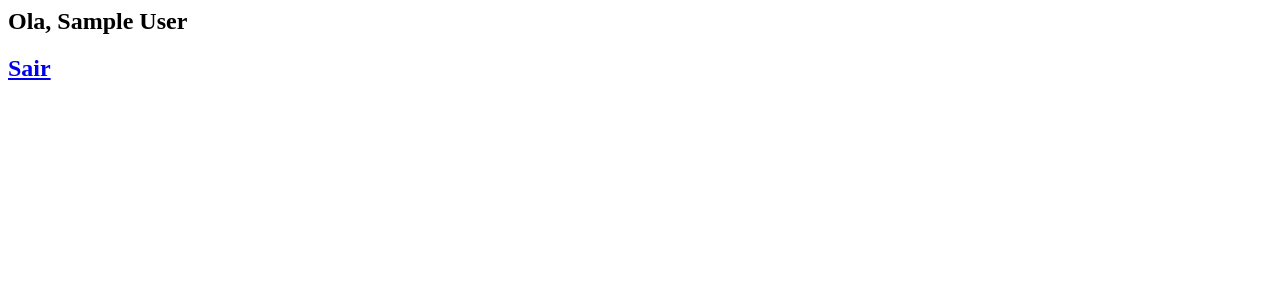
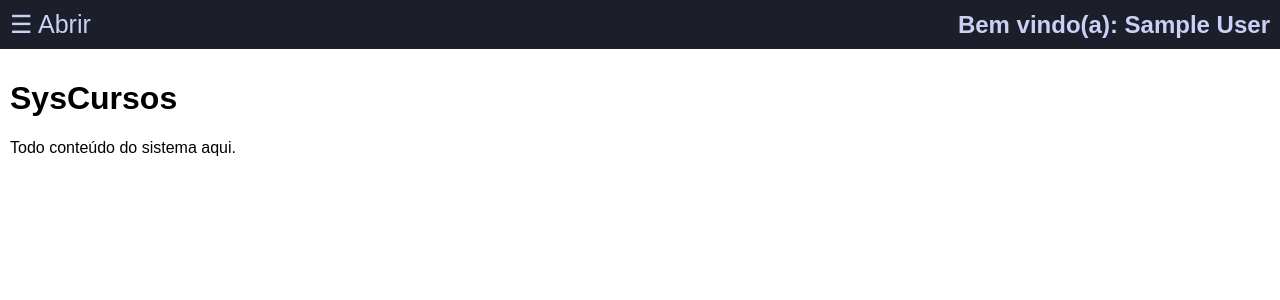
Before and after one commit to MarcosSilva13/SysCursos, a PHP site: page /painel.php in a window 1280 px wide. Shown: the top 300 px of the page. Run offline with PHP 8.4, Linux system fonts and the light colour scheme; the visitor is signed in with stand-in values (Sample User, id 1).

Commit message:
Edição do painel e menu lateral

```diff
--- /dev/null
+++ b/CSS/menuStyle.css
@@ -0,0 +1,56 @@
+body {
+    font-family: Arial, Helvetica, sans-serif;
+    margin: 0;
+}
+
+a {
+    text-decoration: none;
+}
+
+header {
+    display: flex;
+    align-items: center;
+    justify-content: space-between;
+    background-color: #1C1E2A;
+    padding: 10px;
+}
+
+h2 {
+    color: #CBD0F7;
+    margin: 0;
+    padding: 0;
+}
+
+nav {
+    background-color: #1C1E2A;
+    width: 0;
+    height: 100%;
+    position: fixed;
+    top: 0;
+    left: 0;
+    z-index: 1; /*impede a sobreposição por outro elemento*/
+    overflow: hidden;
+    transition: width 0.3s;
+}
+
+nav a {
+    display: block;
+    color: #CBD0F7;
+    font-size: 25px;
+    padding: 12px 10px 12px 32px;
+}
+
+nav a:hover {
+    color: #000;
+    background-color: rgb(0, 120, 175);
+}
+
+main {
+    padding: 10px;
+    transition: margin-left 0.5s;
+}
+
+.btn-abrir {
+    color: #CBD0F7;
+    font-size: 25px;
+}
--- a/painel.php
+++ b/painel.php
@@ -2,6 +2,33 @@
 include 'verifyLogin.php'; //verifica se o usuario esta logado, para nao entrar direto no painel
 //session_abort();
 ?>
+<!DOCTYPE html>
+<html lang="pt-BR">
+<head>
+    <meta charset="UTF-8">
+    <meta http-equiv="X-UA-Compatible" content="IE=edge">
+    <meta name="viewport" content="width=device-width, initial-scale=1.0">
+    <link rel="stylesheet" href="CSS/menuStyle.css">
+    <title>Painel</title>
+</head>
+<body>
+    <header>
+        <a href="#" class="btn-abrir" onclick="openMenu()">&#9776; Abrir</a>
+        <h2>Bem vindo(a): <?= $_SESSION['usuario'];?></h2>
+    </header>
+    <nav id="menu">
+        <a href="#" onclick="closeMenu()">&times; Fechar</a>
+        <a href="#">Home</a>
+        <a href="#">Meus Cursos</a>
+        <a href="#">Alguma coisa</a>
+        <a href="#">Configuração</a>
+        <a href="logout.php">Logout</a>
+    </nav>
+    <main id="content">
+        <h1>SysCursos</h1>
+        <p>Todo conteúdo do sistema aqui.</p>
+    </main>
 
-<h2>Ola, <?= $_SESSION['usuario'];?></h2>
-<h2><a href="logout.php">Sair</a></h2>
+    <!-- JavaScript -->
+    <script src="JS/controleMenu.js"></script>
+</html>
```
Also changed, not shown: view/formAddUser.php (+3 -33 lines).
